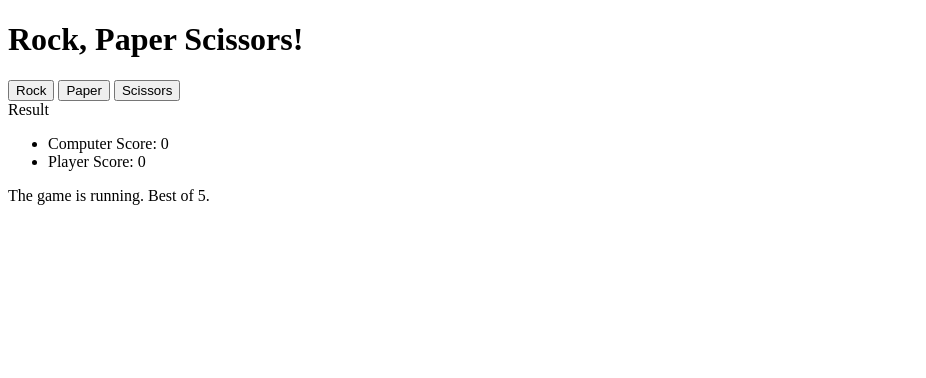
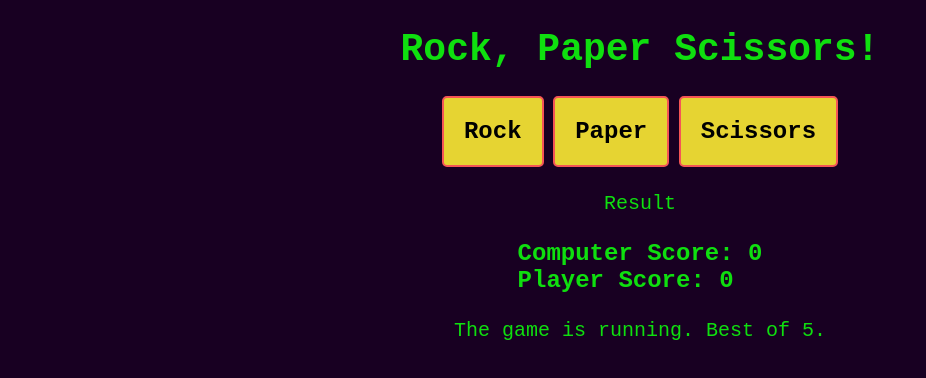
Before and after one commit to lynn-otto/rock-paper-scisscors, a plain HTML site: page index.html in a window 1280 px wide. Shown: the whole page, without its empty margins (0-926 px from the left). Drawn offline with Linux system fonts and the light colour scheme.

Commit message:
Add styling

```diff
--- a/css/style.css
+++ b/css/style.css
@@ -0,0 +1,48 @@
+* {
+    font-family: 'Courier New', Courier, monospace;
+    color: rgb(15, 223, 15);
+}
+body {
+    display:flex;
+    flex-direction: column;
+    align-items: center;
+    gap: 25px;
+    background-color: rgb(24, 0, 34);
+}
+
+ul {
+    margin: 0px;
+    padding: 0px;
+    list-style-type: none;
+}
+
+p {
+    padding: 0px;
+    margin: 0px;
+    font-size: 20px;
+}
+
+button {
+    border-radius: 5px;
+    padding: 20px;
+    background-color: rgb(230, 212, 50);
+    border: 2px solid rgb(245, 85, 85);
+    font-size: 24px;
+    font-weight: 700;
+    color: black;
+}
+
+h1 {
+    margin: 0px;
+    padding: 20px 0px 0px 0px;
+    font-size: 38px;
+}
+
+li {
+    font-size: 24px;
+    font-weight: 700;
+}
+
+.output {
+    font-size: 20px;
+}
--- a/index.html
+++ b/index.html
@@ -3,13 +3,16 @@
 <head>
     <meta charset="UTF-8">
     <script src="javascript/javascript.js" defer></script>
+    <link rel="stylesheet" href="css/style.css">
     <title>Document</title>
 </head>
 <body>
     <h1>Rock, Paper Scissors!</h1>
-    <button>Rock</button>
-    <button>Paper</button>
-    <button>Scissors</button>
+    <div>
+        <button>Rock</button>
+        <button>Paper</button>
+        <button>Scissors</button>
+    </div>
     <div class="output">Result</div>
     <ul>
         <li id="computerScore">Computer Score: 0</li>
--- a/javascript/javascript.js
+++ b/javascript/javascript.js
@@ -113,9 +113,3 @@ function checkForEnd(numberOfVictories) {
         gameRunning = false;
     }
 }
-
-
-/*Main
-let playerName = prompt("What is your name?");
-let numberOfVictories = askForNumber("How many victory rounds to win?");
-playGameAgainstComputer(numberOfVictories,playerName);*/
```
